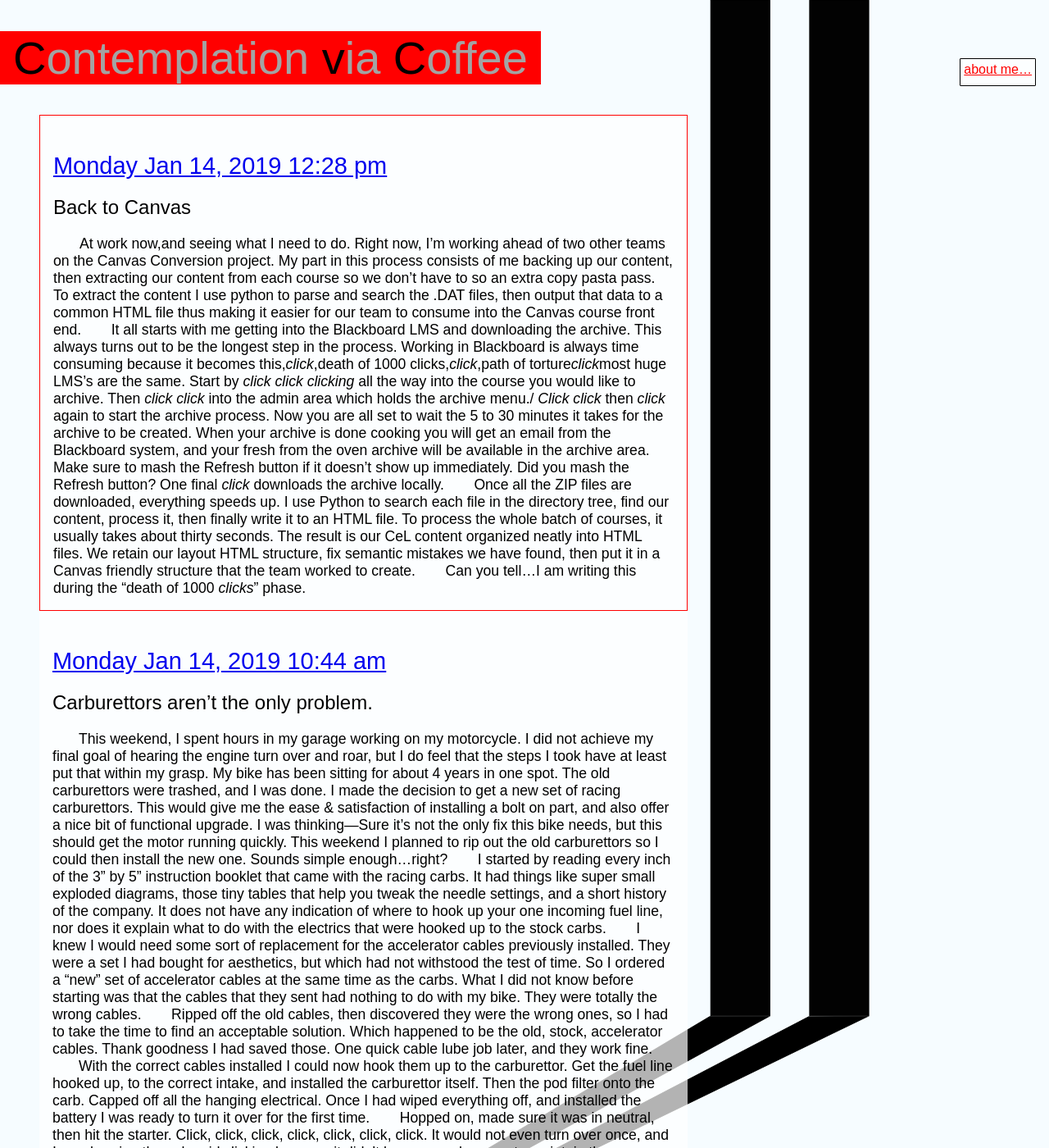
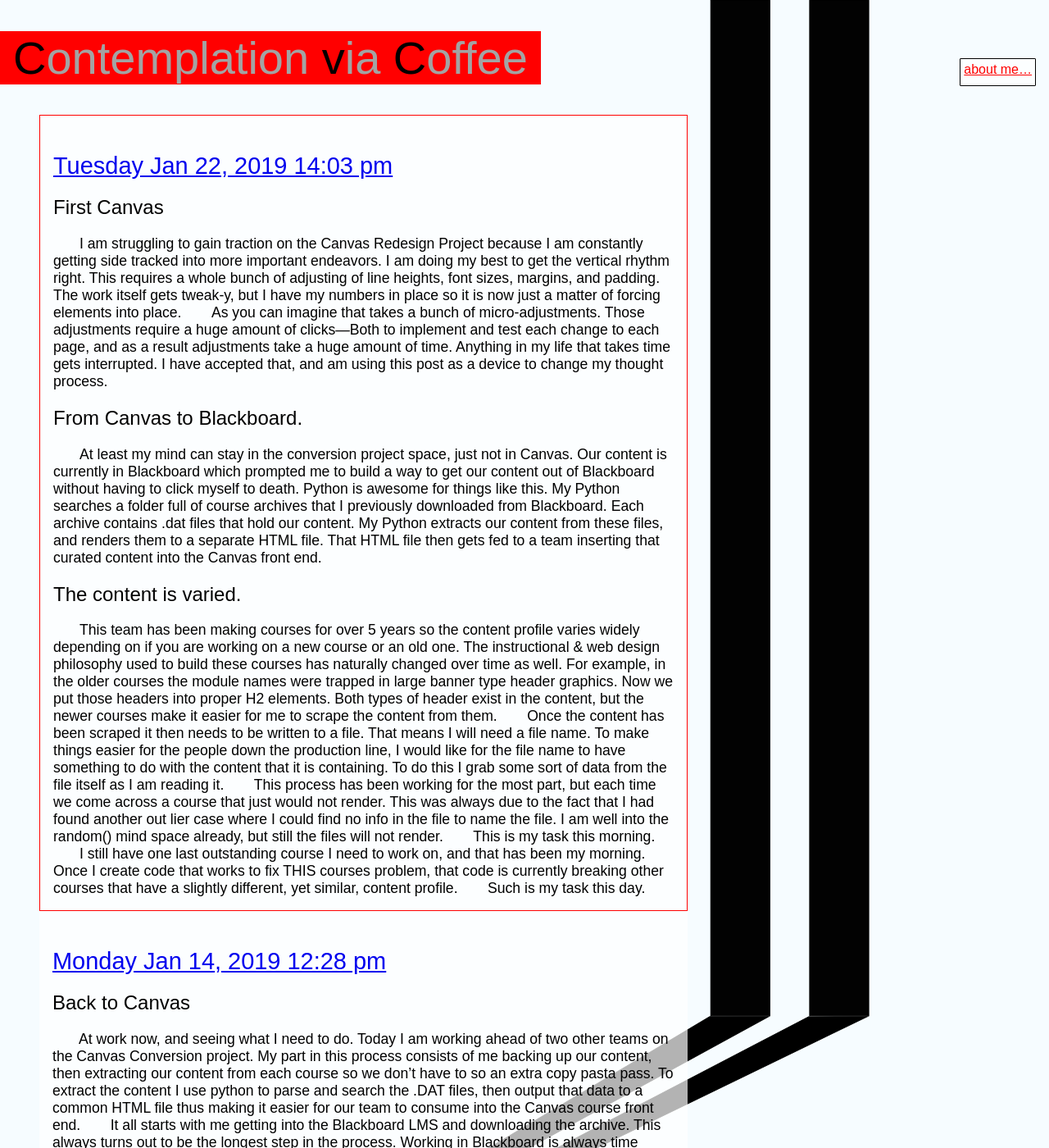
Before and after one commit to ianvanhoof/ianvanhoof.github.io, a Jekyll site: the page built from index.html, in a window 1280 px wide and 1400 px high. Shown: the whole window at 82% size. Built offline with Jekyll 4.4.1, drawn with Linux system fonts in a browser that asks for light colours; some web fonts are replaced; some of the changed text lies outside the part shown.

Commit message:
- adding todays post.

```diff
--- a/_posts/2019-01-14-mid-morning.md
+++ b/_posts/2019-01-14-mid-morning.md
@@ -9,7 +9,7 @@ category: [dev]
 
 ## Back to Canvas
 
-At work now,and seeing what I need to do. Right now, I'm working ahead of two other teams on the Canvas Conversion project. My part in this process consists of me backing up our content, then extracting our content from each course so we don't have to so an extra copy pasta pass. To extract the content I use python to parse and search the .DAT files, then output that data to a common HTML file thus making it easier for our team to consume into the Canvas course front end.
+At work now, and seeing what I need to do. Today I am working ahead of two other teams on the Canvas Conversion project. My part in this process consists of me backing up our content, then extracting our content from each course so we don't have to so an extra copy pasta pass. To extract the content I use python to parse and search the .DAT files, then output that data to a common HTML file thus making it easier for our team to consume into the Canvas course front end.
 
 It all starts with me getting into the Blackboard LMS and downloading the archive. This always turns out to be the longest step in the process. Working in Blackboard is always time consuming because it becomes this,*click*,death of 1000 clicks,*click*,path of torture*click*most huge LMS's are the same. Start by *click* *click* *clicking* all the way into the course you would like to archive. Then *click* *click* into the admin area which holds the archive menu./ *Click* *click* then *click* again to start the archive process. Now you are all set to wait the 5 to 30 minutes it takes for the archive to be created. When your archive is done cooking you will get an email from the Blackboard system, and your fresh from the oven archive will be available in the archive area. Make sure to mash the Refresh button if it doesn't show up immediately. Did you mash the Refresh button? One final *click* downloads the archive locally.
 
--- /dev/null
+++ b/_posts/2019-01-22-mid-morning.md
@@ -0,0 +1,32 @@
+---
+
+date: 2019-01-22 09:03:21 -0500
+title: Canvas Interuptus
+
+category:   [dev]
+
+---
+
+## First Canvas
+
+I am struggling to gain traction on the Canvas Redesign Project because I am constantly getting side tracked into more important endeavors. I am doing my best to get the vertical rhythm right. This requires a whole bunch of adjusting of line heights, font sizes, margins, and padding. The work itself gets tweak-y, but I have my numbers in place so it is now just a matter of forcing elements into place.
+
+As you can imagine that takes a bunch of micro-adjustments. Those adjustments require a huge amount of clicks&mdash;Both to implement and test each change to each page, and as a result adjustments take a huge amount of time. Anything in my life that takes time gets interrupted. I have accepted that, and am using this post as a device to change my thought process.
+
+## From Canvas to Blackboard.
+
+At least my mind can stay in the conversion project space, just not in Canvas. Our content is currently in Blackboard which prompted me to build a way to get our content out of Blackboard without having to click myself to death. Python is awesome for things like this. My Python searches a folder full of course archives that I previously downloaded from Blackboard. Each archive contains .dat files that hold our content. My Python extracts our content from these files, and renders them to a separate HTML file. That HTML file then gets fed to a team inserting that curated content into the Canvas front end.
+
+## The content is varied.
+
+This team has been making courses for over 5 years so the content profile varies widely depending on if you are working on a new course or an old one. The instructional & web design philosophy used to build these courses has naturally changed over time as well. For example, in the older courses the module names were trapped in large banner type header graphics. Now we put those headers into proper H2 elements. Both types of header exist in the content, but the newer courses make it easier for me to scrape the content from them.
+
+Once the content has been scraped it then needs to be written to a file. That means I will need a file name. To make things easier for the people down the production line, I would like for the file name to have something to do with the content that it is containing. To do this I grab some sort of data from the file itself as I am reading it.
+
+This process has been working for the most part, but each time we come across a course that just would not render. This was always due to the fact that I had found another out lier case where I could find no info in the file to name the file. I am well into the random() mind space already, but still the files will not render.
+
+This is my task this morning.
+
+I still have one last outstanding course I need to work on, and that has been my morning. Once I create code that works to fix THIS courses problem, that code is currently breaking other courses that have a slightly different, yet similar, content profile.
+
+Such is my task this day.
```
